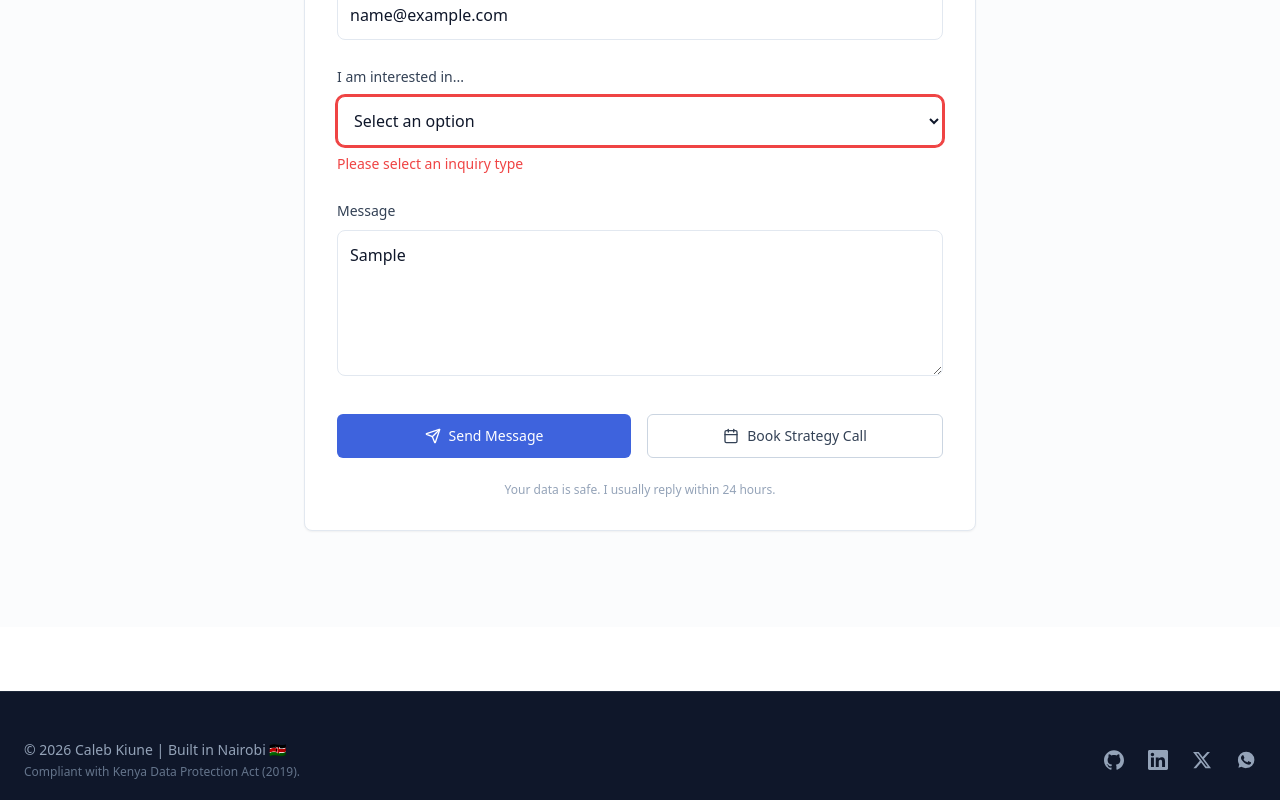
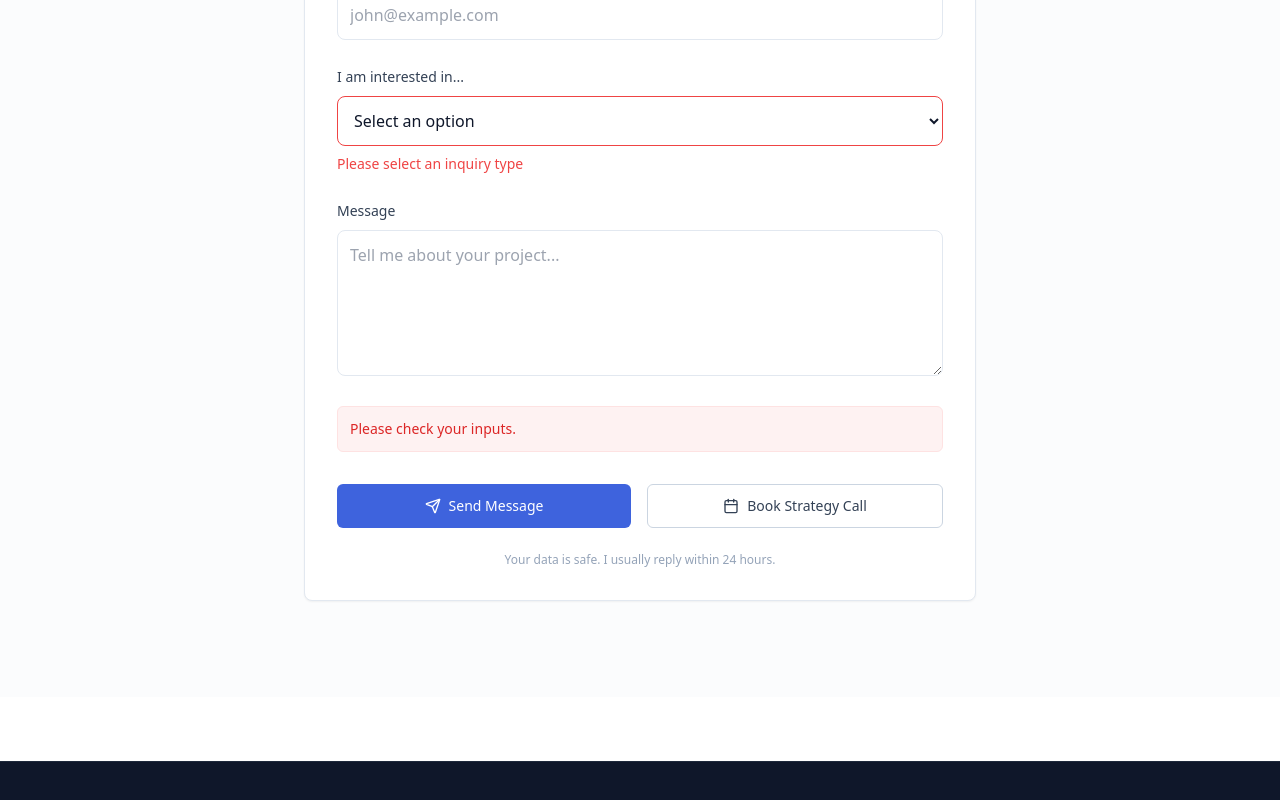
Before and after one commit to Caleb-Kiune/calebkiune, a Next.js app: page / in a window 1280 px wide. Both pictures are taken after typing "Sample", "name@example.com", "Sample" into the empty fields and a click on the button "Send Message". Shown: the part 4704-5504 px from the top of the page. Built offline with nearby package versions, Linux system fonts and the light colour scheme.

Commit message:
refactor: Migrate contact form submission to use React Server Actions with `useActionState`.

```diff
--- /dev/null
+++ b/src/app/actions.ts
@@ -0,0 +1,78 @@
+'use server'
+
+import { z } from "zod";
+
+const formSchema = z.object({
+    name: z.string().min(2, "Name is required"),
+    email: z.string().email("Invalid email address"),
+    type: z.enum(["freelance", "fulltime", "other"], {
+        message: "Please select an inquiry type",
+    }),
+    message: z.string().min(5, "Message must be at least 5 characters"),
+});
+
+export type ContactFormState = {
+    success: boolean;
+    message?: string;
+    errors?: {
+        name?: string[];
+        email?: string[];
+        type?: string[];
+        message?: string[];
+    };
+}
+
+export async function submitContactForm(prevState: ContactFormState | null, formData: FormData): Promise<ContactFormState> {
+
+    // Validate fields
+    const validatedFields = formSchema.safeParse({
+        name: formData.get('name'),
+        email: formData.get('email'),
+        type: formData.get('type'),
+        message: formData.get('message'),
+    });
+
+    if (!validatedFields.success) {
+        return {
+            success: false,
+            errors: validatedFields.error.flatten().fieldErrors,
+            message: "Please check your inputs."
+        };
+    }
+
+    const { name, email, type, message } = validatedFields.data;
+
+    try {
+        const response = await fetch("https://api.web3forms.com/submit", {
+            method: "POST",
+            headers: {
+                "Content-Type": "application/json",
+                Accept: "application/json",
+            },
+            body: JSON.stringify({
+                access_key: "954bee54-dbde-450f-9ae3-8fa2ce34566a", // Kept on server side
+                name,
+                email,
+                type,
+                message,
+                subject: `New Contact from Portfolio: ${type} - ${name}`
+            }),
+        });
+
+        const result = await response.json();
+
+        if (result.success) {
+            return { success: true };
+        } else {
+            return {
+                success: false,
+                message: result.message || "Failed to send message."
+            };
+        }
+    } catch (error) {
+        return {
+            success: false,
+            message: "Failed to connect to the server."
+        };
+    }
+}
--- a/src/components/sections/contact.tsx
+++ b/src/components/sections/contact.tsx
@@ -1,68 +1,26 @@
 "use client";
 
-import { useState } from "react";
-import { useForm } from "react-hook-form";
-import { zodResolver } from "@hookform/resolvers/zod";
-import * as z from "zod";
+import { useActionState, useEffect, useState } from "react";
 import Link from "next/link";
 import { Button, buttonVariants } from "@/components/ui/button";
 import { SectionHeading } from "@/components/ui/section-heading";
 import { CheckCircle2, Loader2, Send } from "lucide-react";
 import { motion } from "framer-motion";
 import { cn } from "@/lib/utils";
-
-// Form Schema
-const formSchema = z.object({
-    name: z.string().min(2, "Name is required"),
-    email: z.string().email("Invalid email address"),
-    type: z.enum(["freelance", "fulltime", "other"] as const, {
-        message: "Please select an inquiry type",
-    }),
-    message: z.string().min(5, "Message must be at least 5 characters"),
-});
-
-type FormValues = z.infer<typeof formSchema>;
+import { submitContactForm } from "@/app/actions";
 
 export function Contact() {
-    const [isSuccess, setIsSuccess] = useState(false);
-    const [error, setError] = useState<string | null>(null);
+    // using useActionState for form state management
+    const [state, formAction, isPending] = useActionState(submitContactForm, null);
 
-    const {
-        register,
-        handleSubmit,
-        reset,
-        formState: { errors, isSubmitting },
-    } = useForm<FormValues>({
-        resolver: zodResolver(formSchema),
-    });
+    // We can also keep local state for success view if we want to reset form or toggle view
+    const [showSuccess, setShowSuccess] = useState(false);
 
-    const onSubmit = async (data: FormValues) => {
-        setError(null);
-        try {
-            const response = await fetch("https://api.web3forms.com/submit", {
-                method: "POST",
-                headers: {
-                    "Content-Type": "application/json",
-                    Accept: "application/json",
-                },
-                body: JSON.stringify({
-                    access_key: "954bee54-dbde-450f-9ae3-8fa2ce34566a",
-                    ...data,
-                }),
-            });
-
-            const result = await response.json();
-
-            if (result.success) {
-                setIsSuccess(true);
-                reset();
-            } else {
-                setError(result.message || "Something went wrong. Please try again.");
-            }
-        } catch {
-            setError("Failed to send message. Please check your connection.");
+    useEffect(() => {
+        if (state?.success) {
+            setShowSuccess(true);
         }
-    };
+    }, [state?.success]);
 
     // DRY: Reusable input classes
     const inputClasses = "w-full p-3 rounded-lg border border-slate-200 focus:ring-2 focus:ring-indigo-600 outline-none transition-all bg-white";
@@ -84,7 +42,7 @@ export function Contact() {
                 />
 
                 <div className="bg-white p-6 md:p-8 rounded-lg border border-slate-200 shadow-sm">
-                    {isSuccess ? (
+                    {showSuccess ? (
                         <div className="flex flex-col items-center justify-center py-12 text-center space-y-4">
                             <div className="h-12 w-12 rounded-full bg-green-100 flex items-center justify-center text-green-600">
                                 <CheckCircle2 className="h-6 w-6" />
@@ -95,14 +53,14 @@ export function Contact() {
                             </p>
                             <Button
                                 variant="outline"
-                                onClick={() => setIsSuccess(false)}
+                                onClick={() => setShowSuccess(false)}
                                 className="mt-4"
                             >
                                 Send another message
                             </Button>
                         </div>
                     ) : (
-                        <form onSubmit={handleSubmit(onSubmit)} className="space-y-6">
+                        <form action={formAction} className="space-y-6">
                             {/* Name Input */}
                             <div className="space-y-2">
                                 <label htmlFor="name" className="text-sm font-medium text-slate-700">
@@ -110,13 +68,13 @@ export function Contact() {
                                 </label>
                                 <input
                                     id="name"
+                                    name="name"
                                     type="text"
                                     placeholder="John Doe"
-                                    className={cn(inputClasses, errors.name && "border-red-500 focus:ring-red-500")}
-                                    {...register("name")}
+                                    className={cn(inputClasses, state?.errors?.name && "border-red-500 focus:ring-red-500")}
                                 />
-                                {errors.name && (
-                                    <p className="text-sm text-red-500">{errors.name.message}</p>
+                                {state?.errors?.name && (
+                                    <p className="text-sm text-red-500">{state.errors.name[0]}</p>
                                 )}
                             </div>
 
@@ -127,13 +85,13 @@ export function Contact() {
                                 </label>
                                 <input
                                     id="email"
+                                    name="email"
                                     type="email"
                                     placeholder="john@example.com"
-                                    className={cn(inputClasses, errors.email && "border-red-500 focus:ring-red-500")}
-                                    {...register("email")}
+                                    className={cn(inputClasses, state?.errors?.email && "border-red-500 focus:ring-red-500")}
                                 />
-                                {errors.email && (
-                                    <p className="text-sm text-red-500">{errors.email.message}</p>
+                                {state?.errors?.email && (
+                                    <p className="text-sm text-red-500">{state.errors.email[0]}</p>
                                 )}
                             </div>
 
@@ -144,17 +102,17 @@ export function Contact() {
                                 </label>
                                 <select
                                     id="type"
-                                    className={cn(inputClasses, errors.type && "border-red-500 focus:ring-red-500")}
+                                    name="type"
+                                    className={cn(inputClasses, state?.errors?.type && "border-red-500 focus:ring-red-500")}
                                     defaultValue=""
-                                    {...register("type")}
                                 >
                                     <option value="" disabled>Select an option</option>
-                                    <option value="freelance">Freelance Project (Build an App)</option>
-                                    <option value="fulltime">Full-Time Opportunity (Hiring)</option>
+                                    <option value="freelance">Project Implementation</option>
+                                    <option value="fulltime">Strategic Partnership</option>
                                     <option value="other">Other Inquiry</option>
                                 </select>
-                                {errors.type && (
-                                    <p className="text-sm text-red-500">{errors.type.message}</p>
+                                {state?.errors?.type && (
+                                    <p className="text-sm text-red-500">{state.errors.type[0]}</p>
                                 )}
                             </div>
 
@@ -165,25 +123,25 @@ export function Contact() {
                                 </label>
                                 <textarea
                                     id="message"
+                                    name="message"
                                     placeholder="Tell me about your project..."
                                     rows={5}
-                                    className={cn(inputClasses, errors.message && "border-red-500 focus:ring-red-500")}
-                                    {...register("message")}
+                                    className={cn(inputClasses, state?.errors?.message && "border-red-500 focus:ring-red-500")}
                                 />
-                                {errors.message && (
-                                    <p className="text-sm text-red-500">{errors.message.message}</p>
+                                {state?.errors?.message && (
+                                    <p className="text-sm text-red-500">{state.errors.message[0]}</p>
                                 )}
                             </div>
 
-                            {error && (
+                            {state?.message && !state?.success && (
                                 <div className="p-3 bg-red-50 border border-red-100 rounded-md text-sm text-red-600">
-                                    {error}
+                                    {state.message}
                                 </div>
                             )}
 
                             <div className="flex flex-col md:flex-row gap-4 pt-2">
-                                <Button type="submit" className="flex-1 order-2 md:order-1" size="lg" disabled={isSubmitting}>
-                                    {isSubmitting ? (
+                                <Button type="submit" className="flex-1 order-2 md:order-1" size="lg" disabled={isPending}>
+                                    {isPending ? (
                                         <>
                                             <Loader2 className="mr-2 h-4 w-4 animate-spin" />
                                             Sending...
```
Also changed, not shown: src/app/page.tsx (+0 -16 lines).
